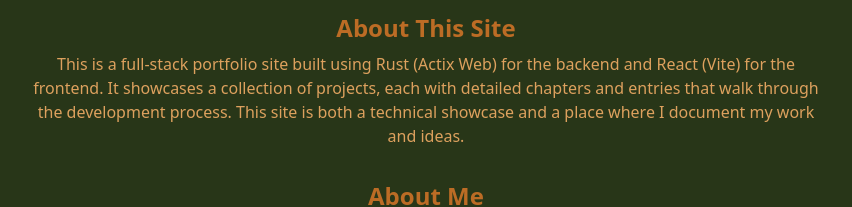
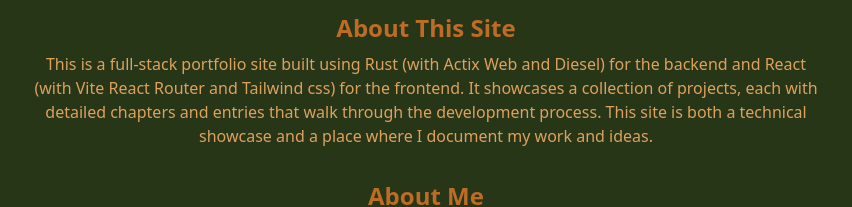
Before and after one commit to adambworks/portfolio-site, a React (Vite) app in the folder portfolio_front/: page / in a window 1280 px wide. Shown: the part 244-451 px from the top of the page, without its empty margins (214-1066 px from the left). Built offline with nearby package versions, Linux system fonts and the light colour scheme; no server answers.

Commit message:
more home page edits

```diff
--- a/portfolio_front/src/pages/HomePage.tsx
+++ b/portfolio_front/src/pages/HomePage.tsx
@@ -21,8 +21,8 @@
 			<section className="mb-8">
 				<h2 className="mb-2 text-2xl font-semibold">About This Site</h2>
 				<p className="text-colore">
-					This is a full-stack portfolio site built using Rust (Actix Web) for
-					the backend and React (Vite) for the frontend. It showcases a
+					This is a full-stack portfolio site built using Rust (with Actix Web and Diesel) for
+					the backend and React (with Vite React Router and Tailwind css) for the frontend. It showcases a
 					collection of projects, each with detailed chapters and entries that
 					walk through the development process. This site is both a technical
 					showcase and a place where I document my work and ideas.
```
